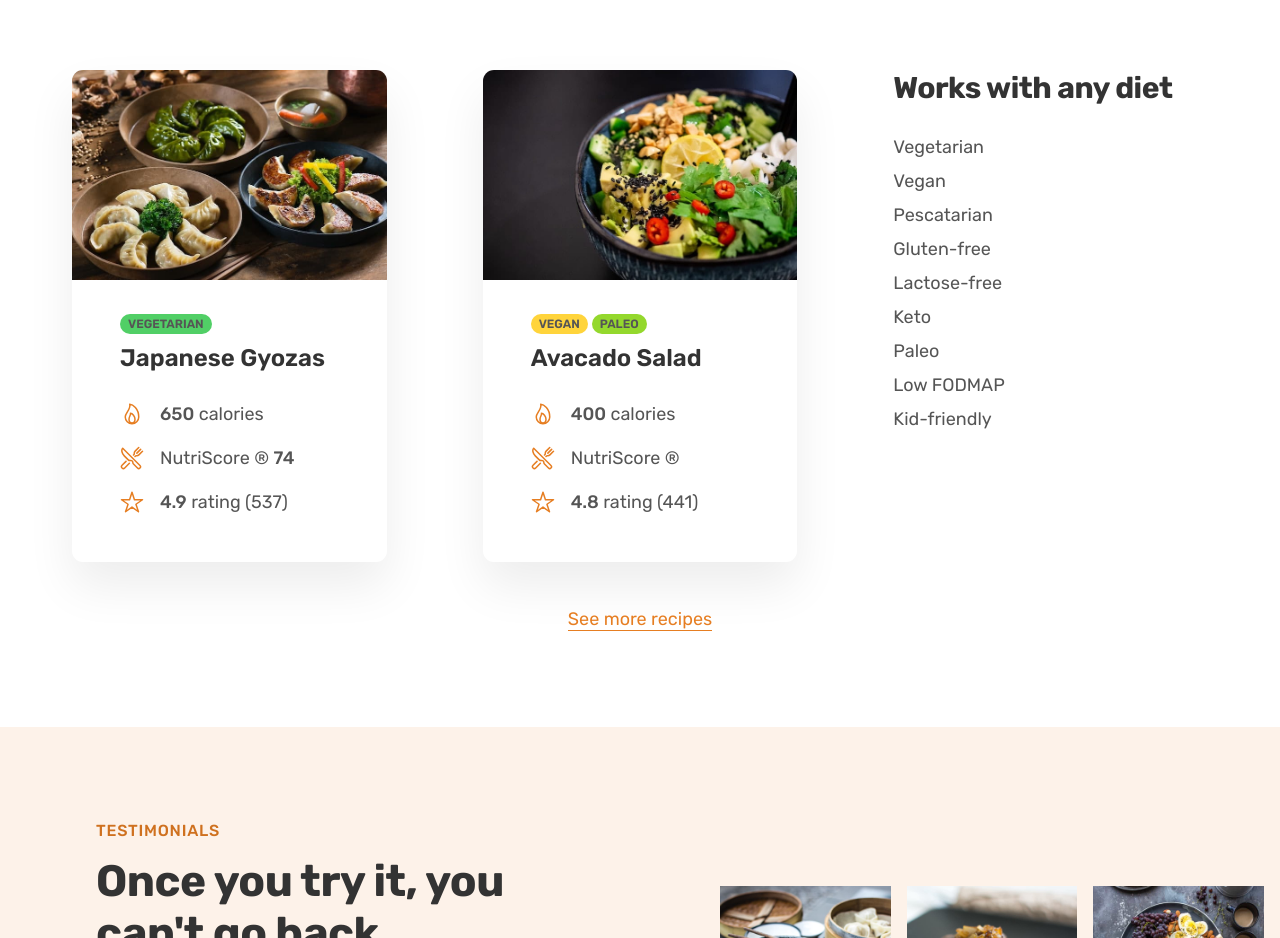
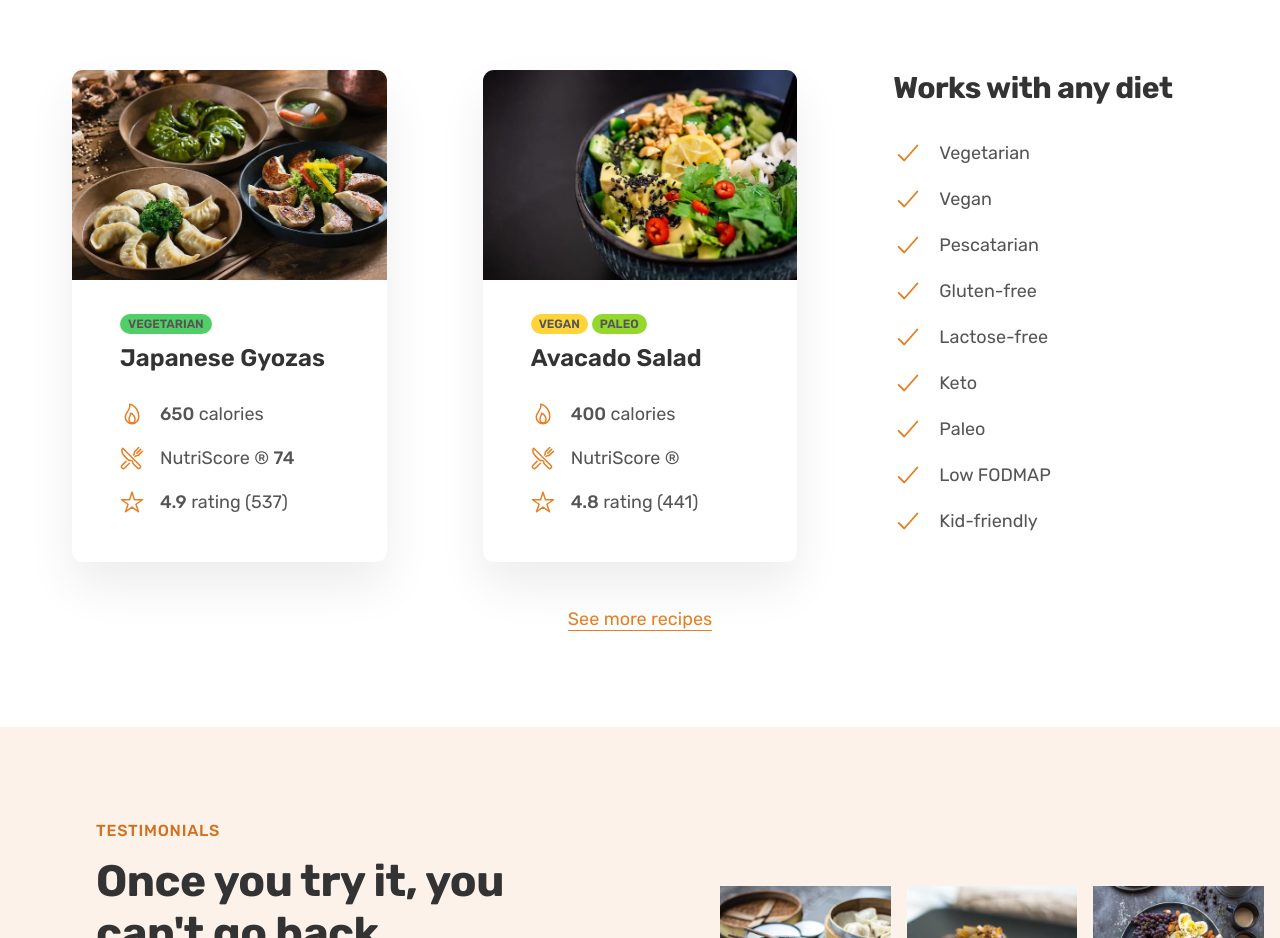
Before and after one commit to Euuphi/omnifood, a React (Create React App) app: page / in a window 1280 px wide. Shown: the part 2820-3758 px from the top of the page. Built offline with nearby package versions, Linux system fonts and the light colour scheme.

Commit message:
Reconfigure use of ListItem in DietList

```diff
--- a/src/components/Sections/Meals/DietList.js
+++ b/src/components/Sections/Meals/DietList.js
@@ -1,4 +1,5 @@
 import React from "react";
+import { IoCheckmarkOutline } from "react-icons/io5";
 
 // Components
 import HeadingTetiary from "../../Headings/HeadingTertiary";
@@ -23,7 +24,18 @@ const DietList = () => {
             <HeadingTetiary>Works with any diet</HeadingTetiary>
             <List>
                 {dietList.map((diet) => {
-                    return <ListItem text={diet} icon key={diet} />;
+                    return (
+                        <ListItem
+                            text={diet}
+                            icon={
+                                <IoCheckmarkOutline
+                                    color="#e67e22"
+                                    size="3rem"
+                                />
+                            }
+                            key={diet}
+                        />
+                    );
                 })}
             </List>
         </div>
```
